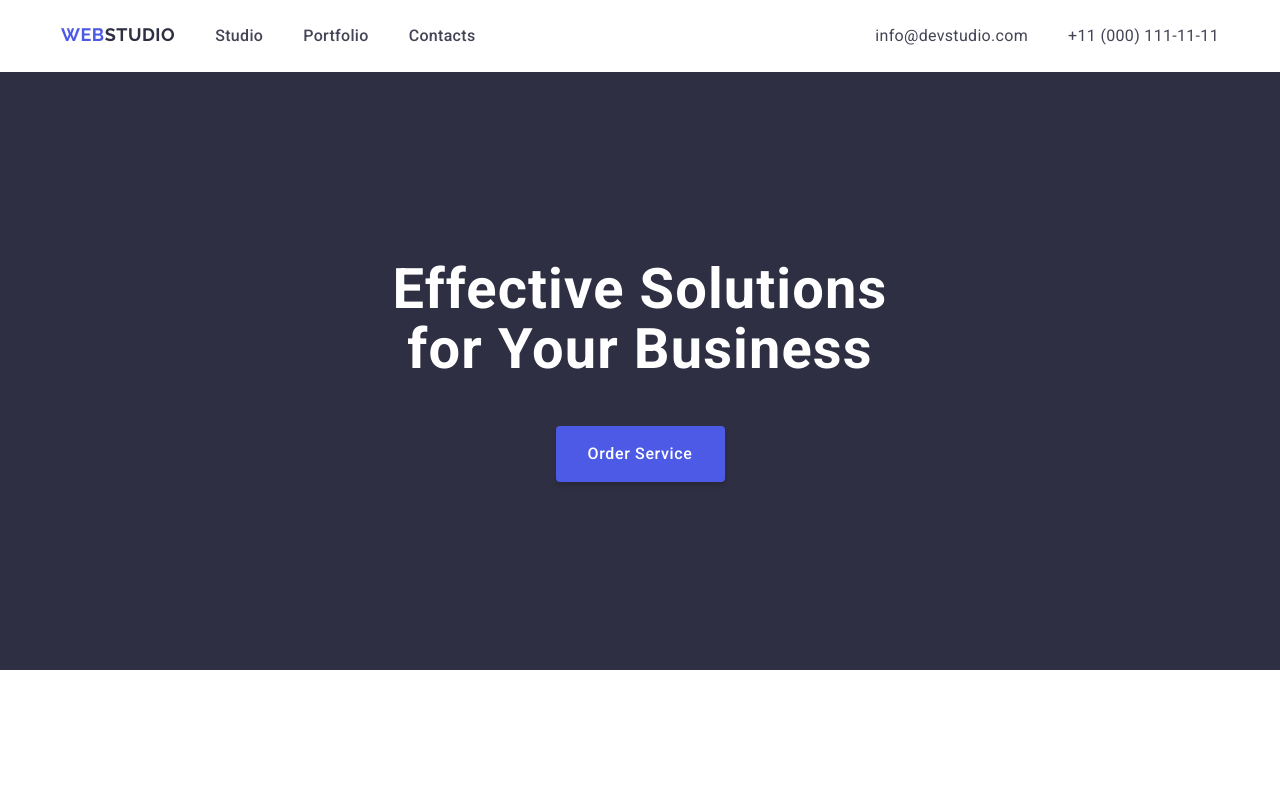
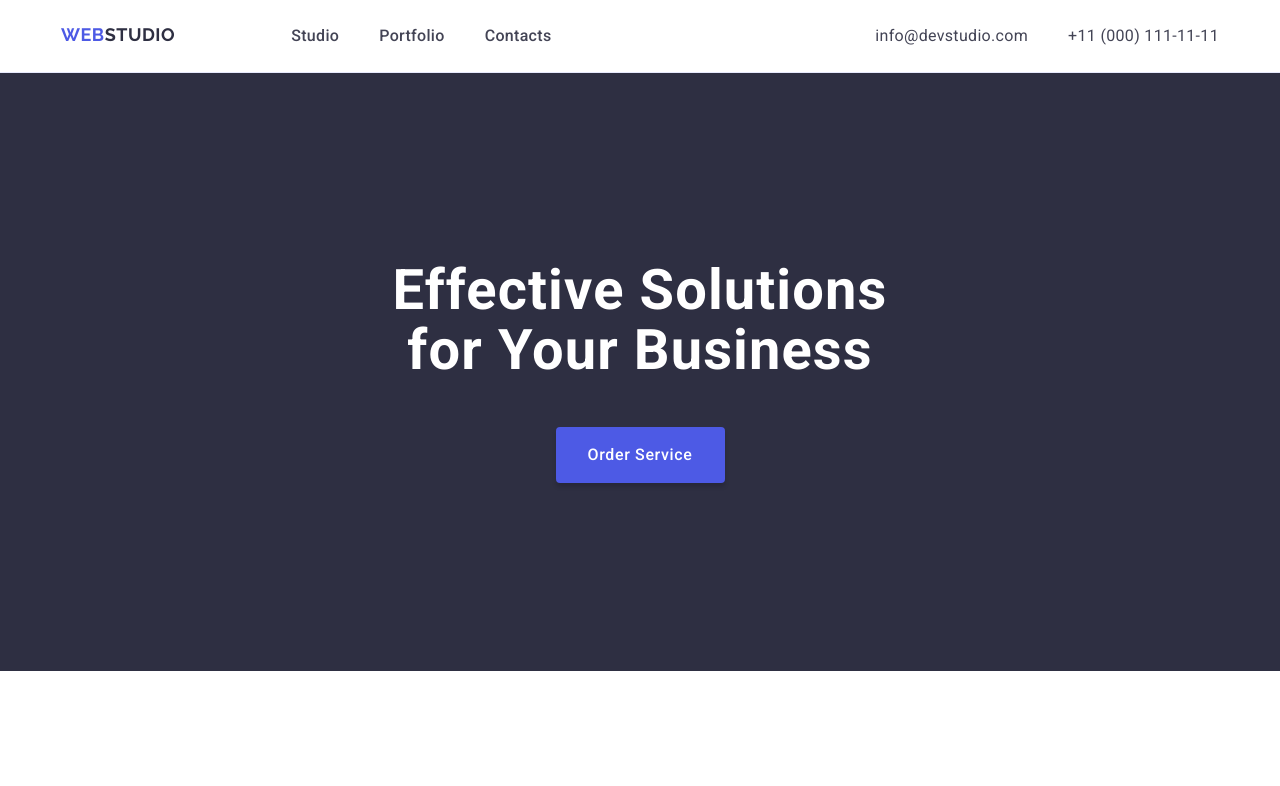
Before and after one commit to sandramomo/goit-markup-hw-03, a plain HTML site: page index.html in a window 1280 px wide. Shown: the top 786 px of the page. Drawn offline with nearby package versions, Linux system fonts and the light colour scheme.

Commit message:
Edit header

```diff
--- a/css/styles.css
+++ b/css/styles.css
@@ -48,22 +48,28 @@ img {
   display: flex;
   margin: 0 auto;
   width: 1158px;
+  padding:0 15px;
 }
 
 /* HEADER */
+.header {
+  border-bottom: 1px solid #e7e9fc
+}
 .header-container {
 padding:24px 0;
-}
-header .container {
-  justify-content: space-between;
+justify-content: space-between;
 }
 .navigation {
   display:flex;
   gap:40px;
 }
+.navigation .logo {
+  margin-right: 76px;
+}
 .nav-list {
   display:flex;
   gap:40px;
+  align-items: center;
   font-family: "Roboto", sans-serif;
 font-weight: 500;
 font-size: 16px;
@@ -89,6 +95,7 @@ letter-spacing: 0.02em;color: #434455;
   letter-spacing: 0.03em;
   text-transform: uppercase;
   color: var(--iris);
+  display:inline-block
 }
 .logo-text-tp {
   /* STYLE */
@@ -237,6 +244,7 @@ letter-spacing: 0.02em;color: #434455;
 }
 .team-member {
 border-radius: 0px 0px 4px 4px;
+width:calc((100% - 72px) / 4)
 }
 .team-member-info {
   /* LAYOUT */
--- a/index.html
+++ b/index.html
@@ -20,8 +20,8 @@
     <title>Main page</title>
   </head>
   <body>
-    <header class="header-container">
-      <div class="container">
+    <header class="header">
+      <div class="container header-container">
         <nav class="navigation">
           <a href="./index.html" class="logo"
             >Web<span class="logo-text-tp">Studio</span></a
```
